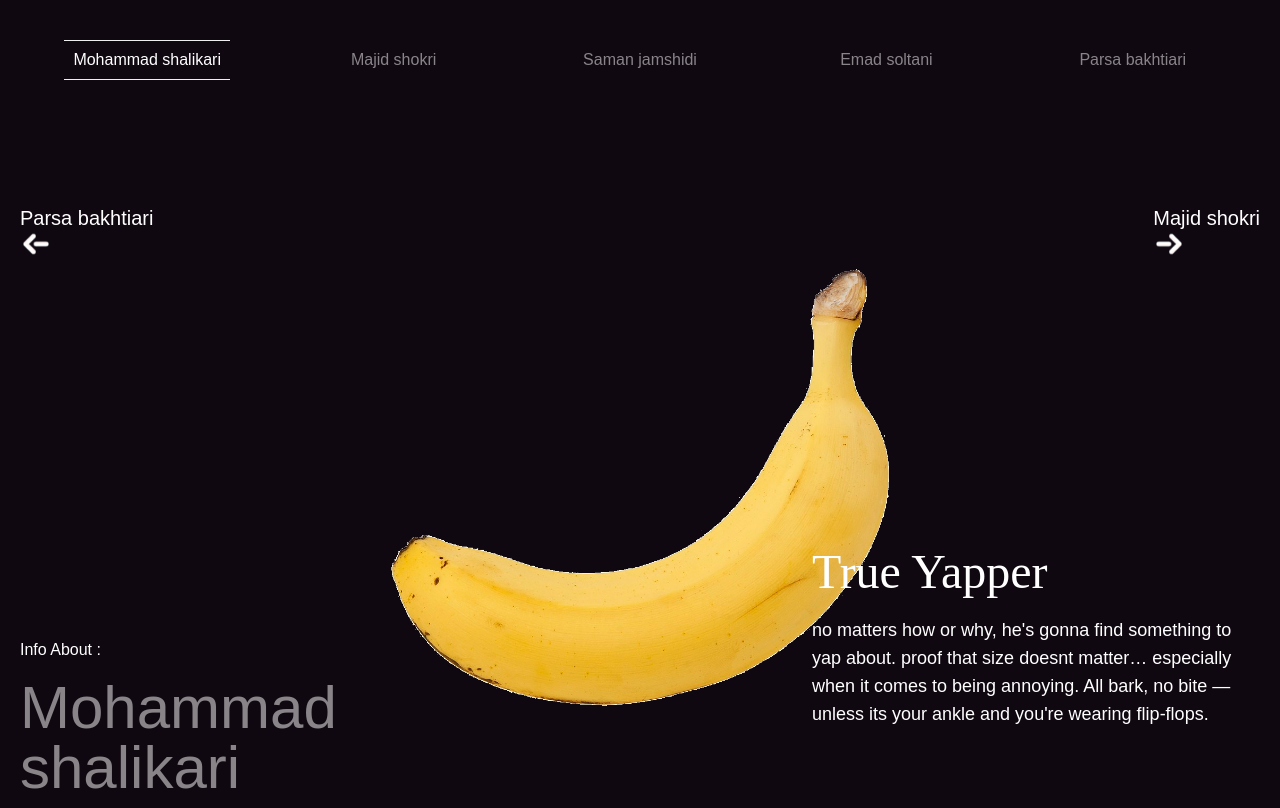
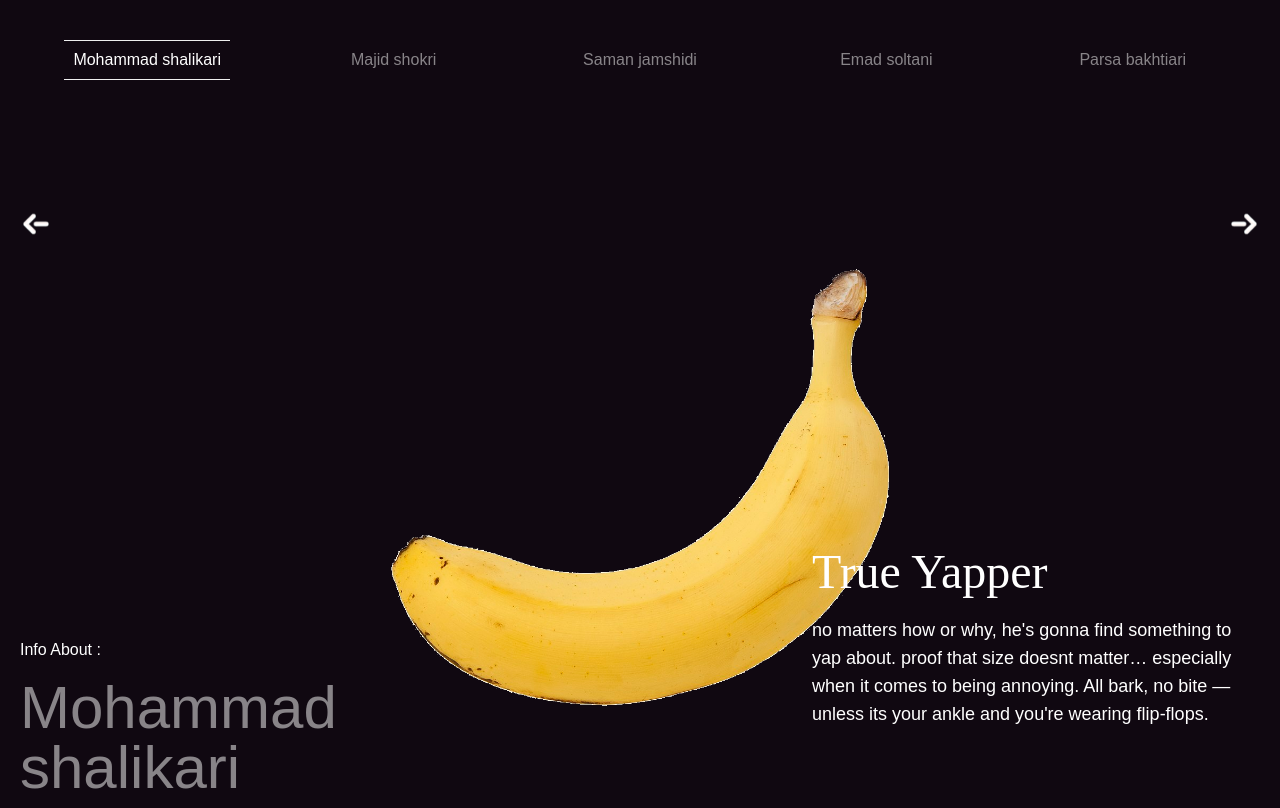
Before and after one commit to YuR1zZ/slider, a React (Vite) app: page / in a window 1280 px wide. Built offline with nearby package versions, Linux system fonts and the light colour scheme; a web font is replaced by a local one.

Commit message:
arrows edited

```diff
--- a/src/components/Slider.jsx
+++ b/src/components/Slider.jsx
@@ -113,11 +113,11 @@ const Slider = () => {
         <div className='content'>
             <div className='arrows'>
                 <button className='text-left' onClick={()=>goToSlide(currentIndex - 1)}>
-                    <span className='text-xl'>{prevRetard.name}</span>
+
                     <img src='/images/arrow-left.png' alt='right-arrow' className='scale-80' aria-hidden='true'/>
                 </button>
                 <button className='text-left' onClick={()=>goToSlide(currentIndex + 1)}>
-                    <span className='text-xl'>{nextRetard.name}</span>
+
                     <img src='/images/arrow-right.png' alt='left-arrow' className='scale-80' aria-hidden='true'/>
                 </button>
             </div>
```
